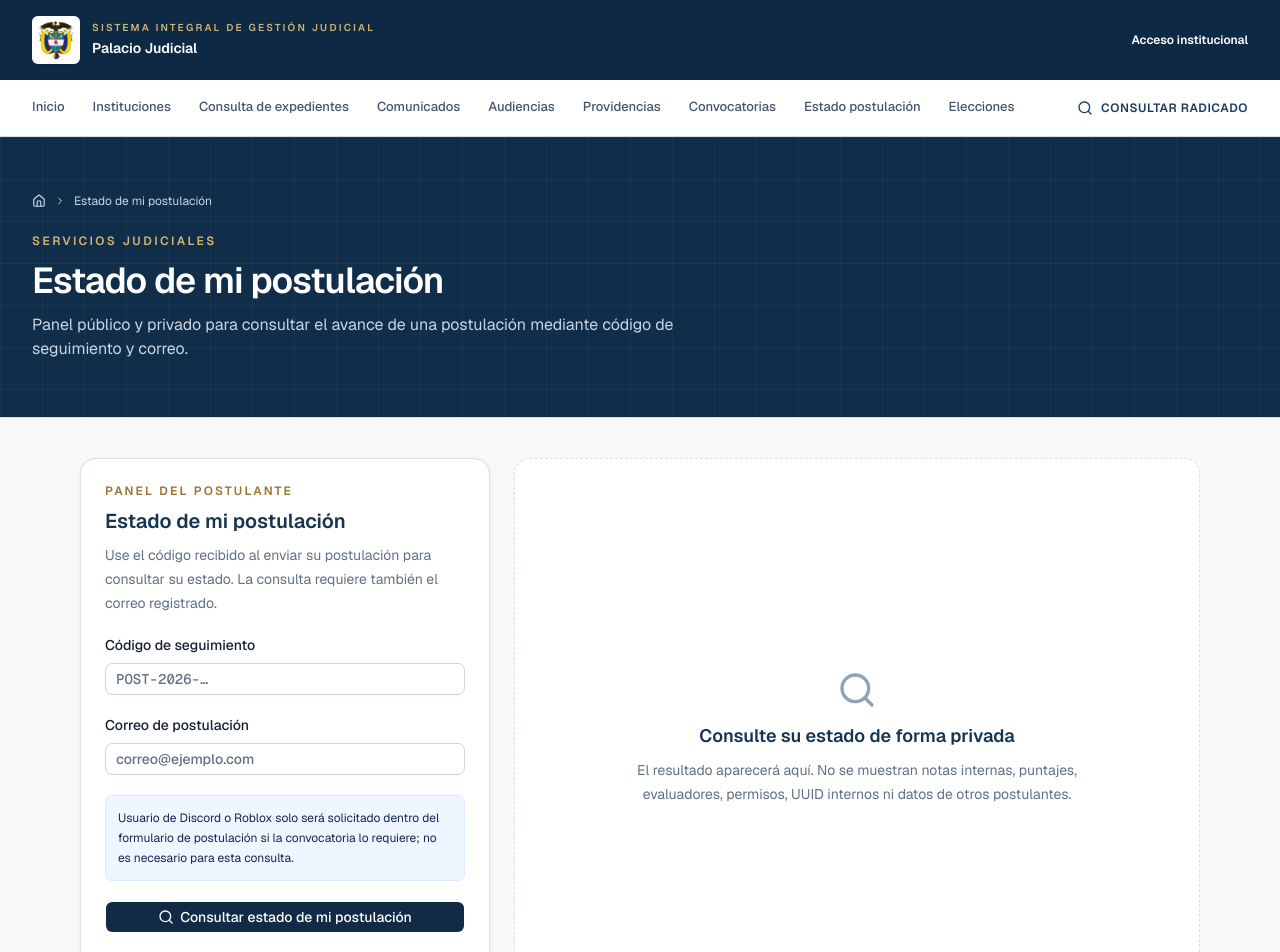
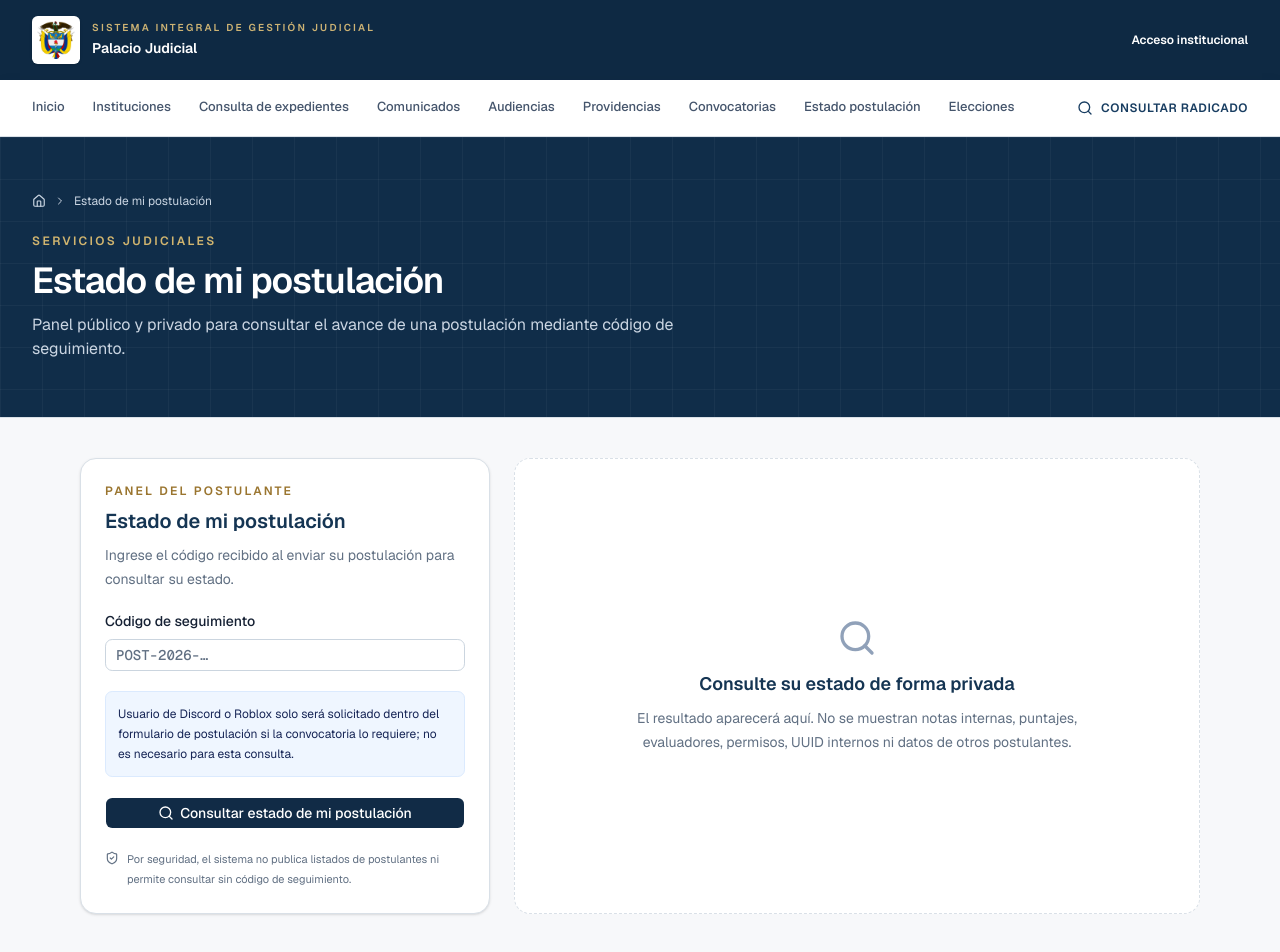
Before and after one commit to 0xSaltyy/sigj-judicial-system, a Next.js app: page /convocatorias/estado in a window 1280 px wide. Shown: the top 952 px of the page. Built offline with nearby package versions, Linux system fonts and the light colour scheme.

Commit message:
Remove email requirement from application status lookup

```diff
--- a/src/app/(public)/convocatorias/[slug]/page.tsx
+++ b/src/app/(public)/convocatorias/[slug]/page.tsx
@@ -67,7 +67,7 @@ export default async function PublicSelection({
               Estado de mi postulación
             </h2>
             <p className="mt-2 text-xs leading-5 text-muted-foreground">
-              Consulte el avance con su código de seguimiento y correo.
+              Consulte el avance con su código de seguimiento.
             </p>
             <Button asChild size="sm" variant="outline" className="mt-3 w-full">
               <Link href="/convocatorias/estado">
--- a/src/app/(public)/convocatorias/estado/page.tsx
+++ b/src/app/(public)/convocatorias/estado/page.tsx
@@ -12,7 +12,7 @@ export default function ApplicationStatusPage() {
     <>
       <PageHero
         title="Estado de mi postulación"
-        description="Panel público y privado para consultar el avance de una postulación mediante código de seguimiento y correo."
+        description="Panel público y privado para consultar el avance de una postulación mediante código de seguimiento."
       />
       <main className="mx-auto max-w-6xl px-4 py-10">
         <ApplicationStatusLookup />
--- a/src/app/(public)/convocatorias/page.tsx
+++ b/src/app/(public)/convocatorias/page.tsx
@@ -29,7 +29,7 @@ export default async function PublicSelections() {
               </h2>
               <p className="mt-2 max-w-2xl text-sm leading-6 text-muted-foreground">
                 Si ya se postuló, consulte el avance con su código de
-                seguimiento y el correo usado en el formulario.
+                seguimiento.
               </p>
             </div>
             <Button asChild>
--- a/src/app/(public)/convocatorias/postulacion/confirmacion/page.tsx
+++ b/src/app/(public)/convocatorias/postulacion/confirmacion/page.tsx
@@ -14,7 +14,6 @@ export const metadata: Metadata = {
 type ReceiptRow = {
   tracking_code: string;
   applicant_name: string;
-  applicant_email?: string | null;
   submitted_at: string;
   application_status: string;
   process_title: string;
@@ -69,7 +68,6 @@ export default async function ApplicationReceipt({
             </div>
 
             <dl className="mt-6 grid gap-4 text-sm sm:grid-cols-2">
-              <Fact label="Correo usado" value={row.applicant_email ?? "Registrado"} />
               <Fact label="Estado inicial" value="Recibida" />
               <Fact label="Convocatoria" value={row.process_title} />
               <Fact label="Cargo" value={row.position_title} />
--- a/src/app/actions/selection.ts
+++ b/src/app/actions/selection.ts
@@ -58,10 +58,10 @@ export async function submitSelectionApplication(formData:FormData){
 export type PublicApplicationStatus={processTitle:string;positionTitle:string;institutionName:string;dependencyName:string;applicantName:string;submittedAt:string;status:string;updatedAt:string;message:string|null};
 export type ApplicationLookupState={error?:string;result?:PublicApplicationStatus};
 export async function lookupSelectionApplicationStatus(_:ApplicationLookupState,formData:FormData):Promise<ApplicationLookupState>{
-  const parsed=z.object({tracking_code:z.string().trim().min(12).max(40),email:z.string().trim().email().max(320)}).safeParse(Object.fromEntries(formData));
+  const parsed=z.object({tracking_code:z.string().trim().min(12).max(40)}).safeParse(Object.fromEntries(formData));
   if(!parsed.success)return {error:"No se encontró una postulación con los datos ingresados."};
   const supabase=await createClient();if(!supabase)return {error:"No fue posible consultar el estado en este momento."};
-  const {data,error}=await supabase.rpc("lookup_selection_application_status",{p_tracking_code:parsed.data.tracking_code,p_email:parsed.data.email});const row=data?.[0];
+  const {data,error}=await supabase.rpc("lookup_selection_application_status",{p_tracking_code:parsed.data.tracking_code});const row=data?.[0];
   if(error||!row)return {error:"No se encontró una postulación con los datos ingresados."};
   return {result:{processTitle:row.process_title,positionTitle:row.position_title,institutionName:row.institution_name,dependencyName:row.dependency_name,applicantName:row.applicant_name,submittedAt:row.submitted_at,status:row.public_status,updatedAt:row.public_updated_at,message:row.public_message}};
 }
--- a/src/app/admin/seleccion/[id]/page.tsx
+++ b/src/app/admin/seleccion/[id]/page.tsx
@@ -319,7 +319,7 @@ export default async function SelectionDetail({
                 {application.tracking_code && (
                   <CopyTextButton text={application.tracking_code} label="Copiar código" />
                 )}
-                <CopyTextButton text={statusLookupUrl} label="Copiar enlace de consulta" />
+                <CopyTextButton text={statusLookupUrl} label="Copiar consulta con código de seguimiento" />
                 <Badge variant="outline">Consulta pública disponible</Badge>
               </div>
 
--- a/src/components/application-status-lookup.tsx
+++ b/src/components/application-status-lookup.tsx
@@ -57,8 +57,8 @@ export function ApplicationStatusLookup() {
             Estado de mi postulación
           </h2>
           <p className="mt-2 text-sm leading-6 text-muted-foreground">
-            Use el código recibido al enviar su postulación para consultar su
-            estado. La consulta requiere también el correo registrado.
+            Ingrese el código recibido al enviar su postulación para consultar
+            su estado.
           </p>
         </div>
 
@@ -71,18 +71,6 @@ export function ApplicationStatusLookup() {
             autoComplete="off"
             placeholder="POST-2026-…"
             className="font-mono uppercase"
-          />
-        </label>
-
-        <label className="grid gap-2 text-sm font-medium">
-          Correo de postulación
-          <Input
-            name="email"
-            type="email"
-            required
-            maxLength={320}
-            autoComplete="email"
-            placeholder="correo@ejemplo.com"
           />
         </label>
 
@@ -108,8 +96,8 @@ export function ApplicationStatusLookup() {
 
         <p className="flex items-start gap-2 text-[11px] leading-5 text-muted-foreground">
           <ShieldCheck className="mt-0.5 size-3.5 shrink-0" />
-          Por seguridad, el correo por sí solo nunca revela si existe una
-          postulación.
+          Por seguridad, el sistema no publica listados de postulantes ni
+          permite consultar sin código de seguimiento.
         </p>
       </form>
 
```
Also changed, not shown: 1 other file (tests, documents, lock files or other folders).
